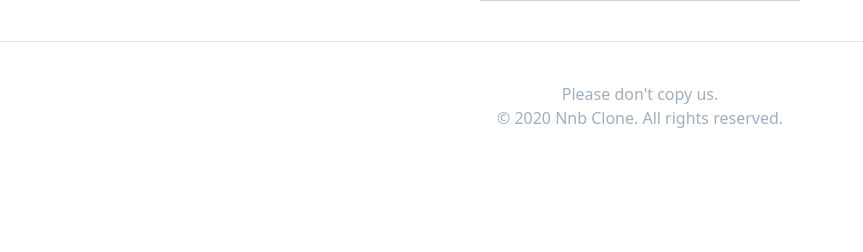
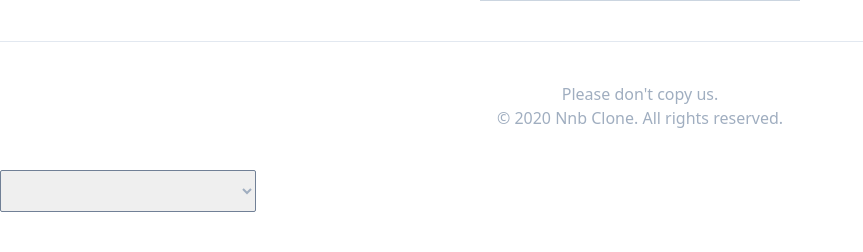
Before and after one commit to hansh1029/airbnb-clone, a Django app: page /users/login/?next=/rooms/1/photos/add/ in a window 1280 px wide. Shown: the part 635-887 px from the top of the page, without its empty margins (0-863 px from the left). Before the commit the page ends 763 px from the top, so only its background shows below. Run offline with Django 3.2, Linux system fonts and the light colour scheme; style sheets or scripts are compiled from the project's sources; parts of the project's set-up code (start-up, migrations or seed data) failed here and were passed over; some libraries are stand-ins or nearby versions.

Commit message:
language select

```diff
--- a/config/settings.py
+++ b/config/settings.py
@@ -162,4 +162,5 @@
 
 # Locale
 
-LOCALE_PATH = (BASE_DIR / "locale",)
+LOCALE_PATHS = (os.path.join(BASE_DIR, "locale"),)
+# LOCALE_PATHS = (BASE_DIR / "locale",)
--- a/templates/base.html
+++ b/templates/base.html
@@ -32,5 +32,13 @@
     {% block content %}{% endblock content %}
 
     {% include "partials/footer.html" %}
+    <script>
+      const langSelect = document.getElementById("js-lang");
+      const handleLangChange = () => {
+          const selected = langSelect.value;
+          fetch(`{% url 'users:switch-language' %}?lang=${selected}`).then(() => window.location.reload());
+      }
+      langSelect.addEventListener("change", handleLangChange);
+    </script>
   </body>
 </html>
--- a/templates/partials/footer.html
+++ b/templates/partials/footer.html
@@ -1,6 +1,15 @@
-<footer class="container mx-auto text-center py-10 border-t font-medium text-gray-500 flex flex-col">
-    <span>
-        Please don't copy us.
-    </span>
-    <span>&copy; 2020 Nnb Clone. All rights reserved.</span>
+{% load i18n %}
+<footer class="container mx-auto text-center py-10 border-t font-medium text-gray-500">
+    <div class="flex flex-col">
+        <span>
+            Please don't copy us.
+        </span>
+        <span>&copy; 2020 Nnb Clone. All rights reserved.</span>
+    </div>
+    <div class="mt-10 flex">
+        <select class="w-1/5 h-8" id="js-lang">
+            <option value="en">English</option>
+            <option value="es">Spanish</option>
+        </select>
+    </div>
 </footer>
--- a/users/urls.py
+++ b/users/urls.py
@@ -16,4 +16,5 @@
     path("update-passwod/", views.UpdatePasswordView.as_view(), name="password"),
     path("<int:pk>/", views.UserProfileView.as_view(), name="profile"),
     path("switch-hosting/", views.switch_hosting, name="switch-hosting"),
+    path("switch-language/", views.switch_language, name="switch-language"),
 ]
--- a/users/views.py
+++ b/users/views.py
@@ -1,5 +1,6 @@
 import os
 import requests
+from django.http import HttpResponse
 from django.views import View
 from django.contrib.auth.views import PasswordChangeView
 from django.views.generic import FormView, DetailView, UpdateView
@@ -309,3 +310,11 @@
     except KeyError:
         request.session["is_hosting"] = True
     return redirect(reverse("core:home"))
+
+
+def switch_language(request):
+    lang = request.GET.get("lang", None)
+    if lang is not None:
+        print("aaa")
+        pass
+    return HttpResponse(status=200)
```
Also changed, not shown: locale/es/LC_MESSAGES/django.po (added).
